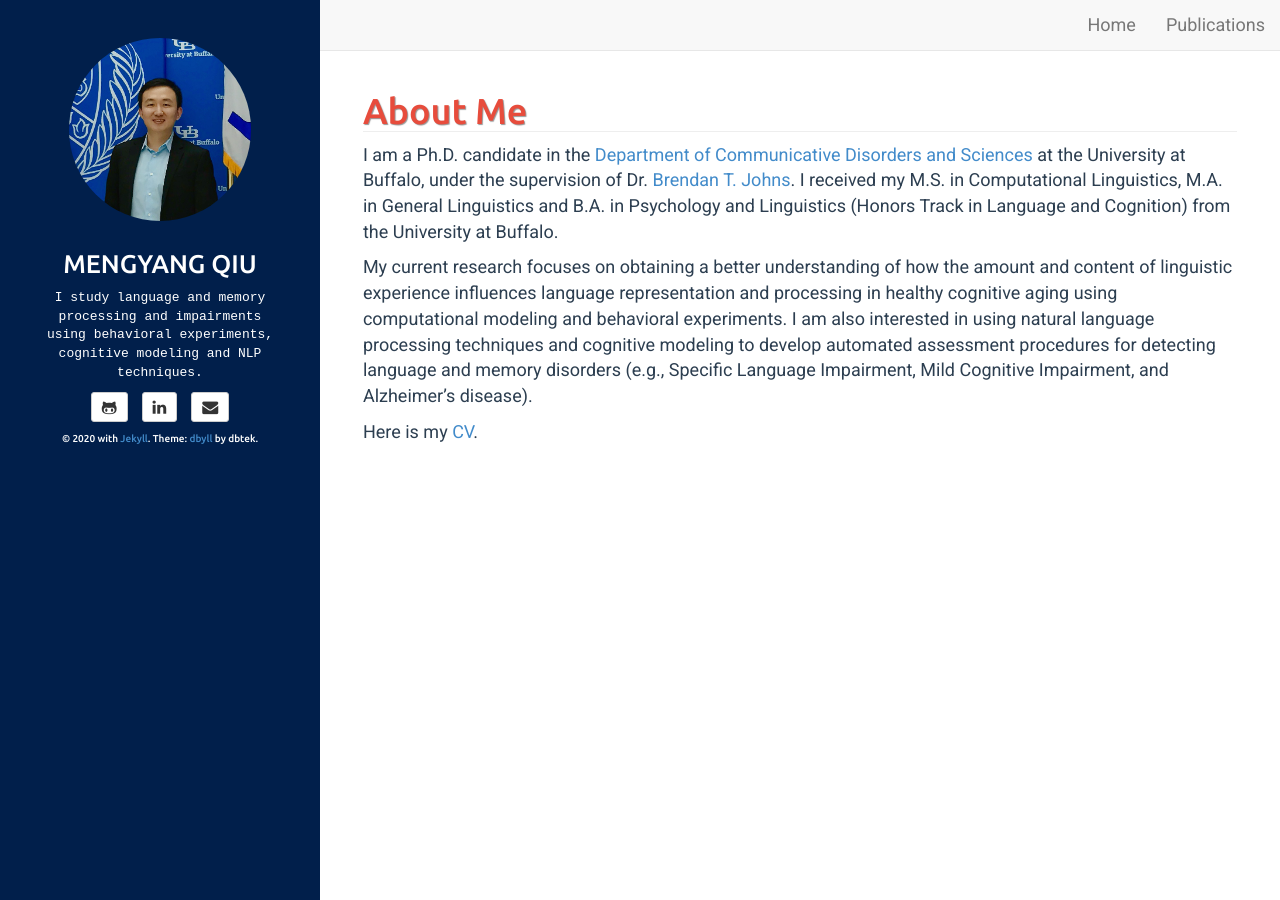
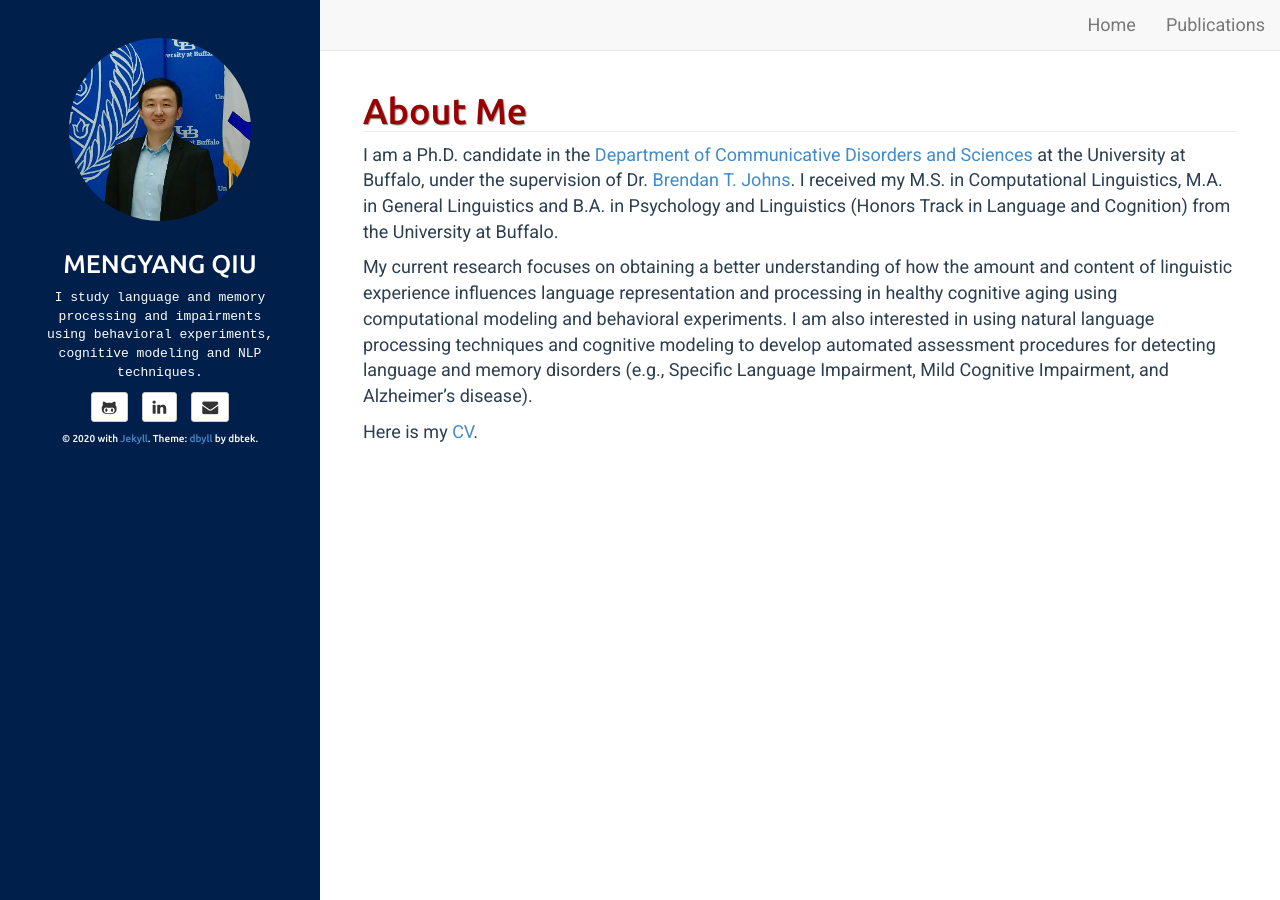
Before and after one commit to mengyangq/mengyangq.github.io, a Jekyll site: the page built from index.html, in a window 1280 px wide. Built offline with Jekyll 4.4.1, drawn with Linux system fonts in a browser that asks for light colours.

Commit message:
Update style.css

```diff
--- a/assets/css/style.css
+++ b/assets/css/style.css
@@ -100,7 +100,7 @@ article .share .gplus:hover {
 }
 
 h1 {
-	color: #e74c3c;
+	color: #990000;
 	text-shadow: 1px 1px 1px rgba(150, 150, 150, 1);
 	border-bottom: 1px solid #eeeeee;
     border-bottom-width: 1px;
```
